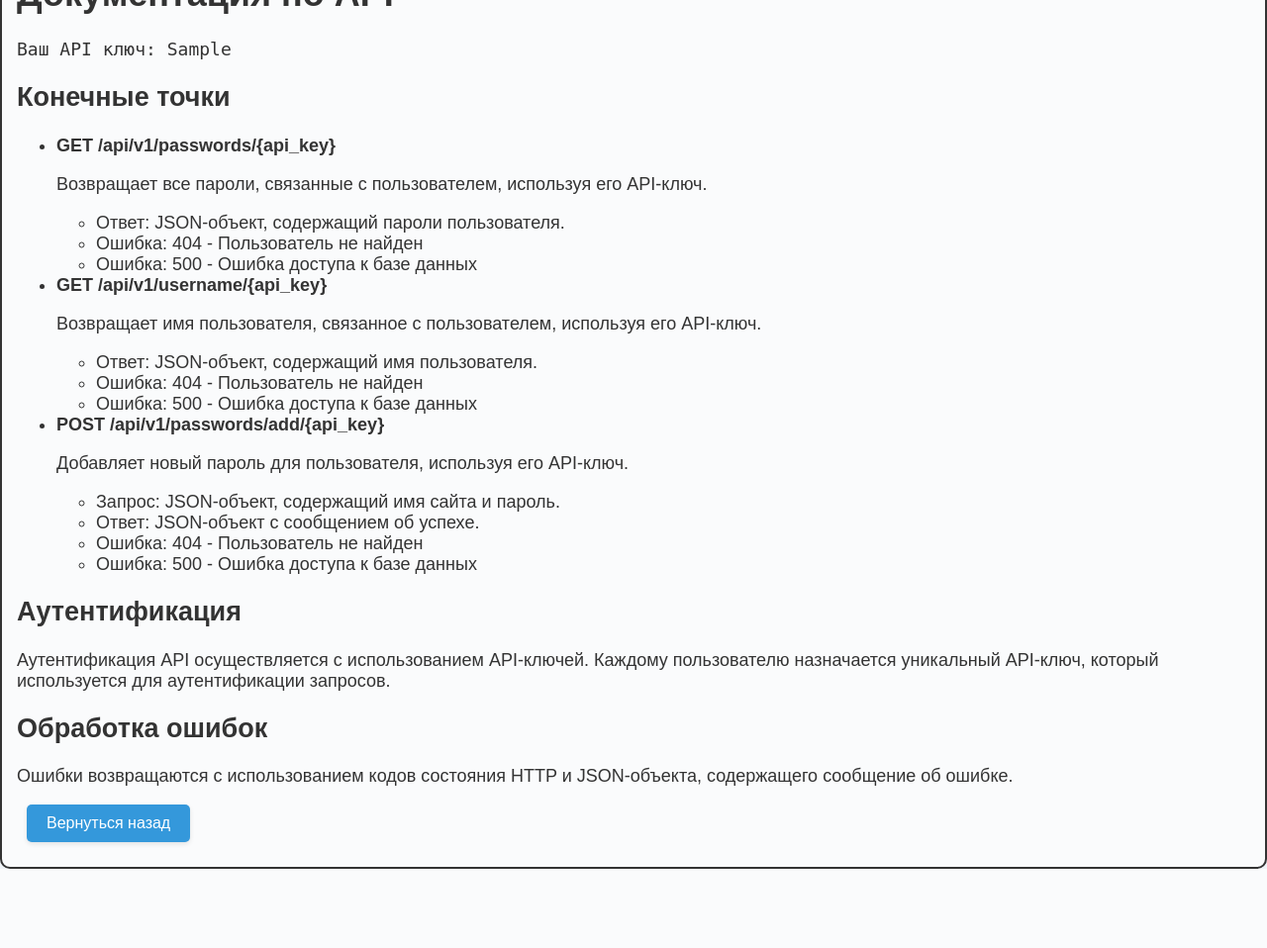
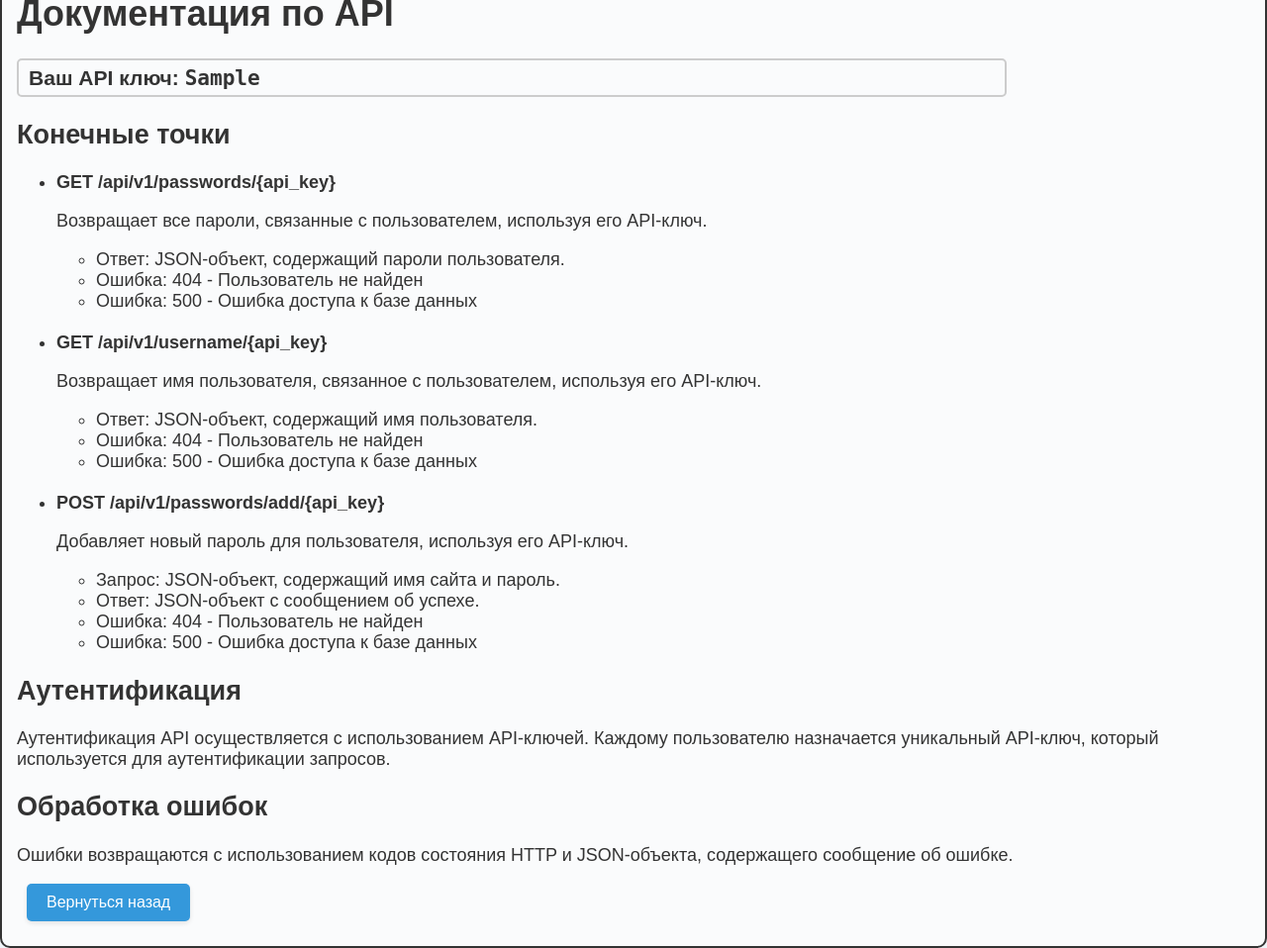
Before and after one commit to Maxim-hub296/PasswordKeeperWeb, a Flask app: template templates/API.html in a window 1280 px wide. Shown: the whole page at 99% size. Before the commit the page ends 878 px from the top, so only its background shows below. Run offline with Flask 3, Linux system fonts and the light colour scheme; the template is opened without the code that fills it: most values are stand-ins (such as "Sample title", 1, 10 or a date in 2020).

Commit message:
style: Some redesign API page

```diff
--- a/static/styles/API.css
+++ b/static/styles/API.css
@@ -2,7 +2,7 @@ body {
   font-family: Arial, sans-serif;
   background-color: #f0f4f8;
   color: #333;
-  margin: 0;
+  margin: 50px 0; /* Added top and bottom margins */
   padding: 0;
   display: flex;
   justify-content: center;
@@ -16,6 +16,15 @@ body {
   border: #333 2px solid;
   border-radius: 10px;
   padding: 25px 15px;
+}
+
+.api-key {
+  border: solid 2px #ccc;
+  border-radius: 5px;
+  padding: 5px 10px;
+  width: 100%;
+  box-sizing: border-box;
+  max-width: 1000px;
 }
 
 button {
--- a/templates/API.html
+++ b/templates/API.html
@@ -3,20 +3,21 @@
   <head>
     <meta charset="UTF-8" />
     <meta name="viewport" content="width=device-width, initial-scale=1.0" />
-    <link rel="stylesheet" href="static/styles/API.css">
+    <link rel="stylesheet" href="static/styles/API.css" />
     <title>API</title>
   </head>
   <body>
     <div class="container">
       <h1>Документация по API</h1>
-      <code>Ваш API ключ: {{ api_key }}</code>
+      <h3 class="api-key"><b>Ваш API ключ: </b><code>{{ api_key }}</code></h3>
 
       <h2>Конечные точки</h2>
       <ul>
         <li>
           <strong>GET /api/v1/passwords/{api_key}</strong>
           <p>
-            Возвращает все пароли, связанные с пользователем, используя его API-ключ.
+            Возвращает все пароли, связанные с пользователем, используя его
+            API-ключ.
           </p>
           <ul>
             <li>Ответ: JSON-объект, содержащий пароли пользователя.</li>
@@ -24,10 +25,12 @@
             <li>Ошибка: 500 - Ошибка доступа к базе данных</li>
           </ul>
         </li>
+        <br />
         <li>
           <strong>GET /api/v1/username/{api_key}</strong>
           <p>
-            Возвращает имя пользователя, связанное с пользователем, используя его API-ключ.
+            Возвращает имя пользователя, связанное с пользователем, используя
+            его API-ключ.
           </p>
           <ul>
             <li>Ответ: JSON-объект, содержащий имя пользователя.</li>
@@ -35,9 +38,12 @@
             <li>Ошибка: 500 - Ошибка доступа к базе данных</li>
           </ul>
         </li>
+        <br />
         <li>
           <strong>POST /api/v1/passwords/add/{api_key}</strong>
-          <p>Добавляет новый пароль для пользователя, используя его API-ключ.</p>
+          <p>
+            Добавляет новый пароль для пользователя, используя его API-ключ.
+          </p>
           <ul>
             <li>Запрос: JSON-объект, содержащий имя сайта и пароль.</li>
             <li>Ответ: JSON-объект с сообщением об успехе.</li>
@@ -49,16 +55,19 @@
 
       <h2>Аутентификация</h2>
       <p>
-        Аутентификация API осуществляется с использованием API-ключей. Каждому пользователю назначается
-        уникальный API-ключ, который используется для аутентификации запросов.
+        Аутентификация API осуществляется с использованием API-ключей. Каждому
+        пользователю назначается уникальный API-ключ, который используется для
+        аутентификации запросов.
       </p>
 
       <h2>Обработка ошибок</h2>
       <p>
-        Ошибки возвращаются с использованием кодов состояния HTTP и JSON-объекта, содержащего
-        сообщение об ошибке.
+        Ошибки возвращаются с использованием кодов состояния HTTP и
+        JSON-объекта, содержащего сообщение об ошибке.
       </p>
-      <a href="{{ url_for('your_passwords') }}"><button>Вернуться назад</button></a>
+      <a href="{{ url_for('your_passwords') }}"
+        ><button>Вернуться назад</button></a
+      >
     </div>
   </body>
 </html>
```
Lines whose indentation alone changed are shown as unchanged.
